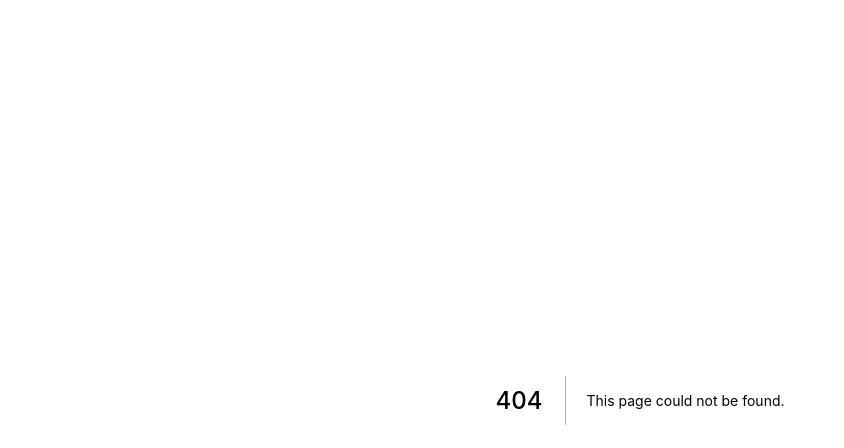
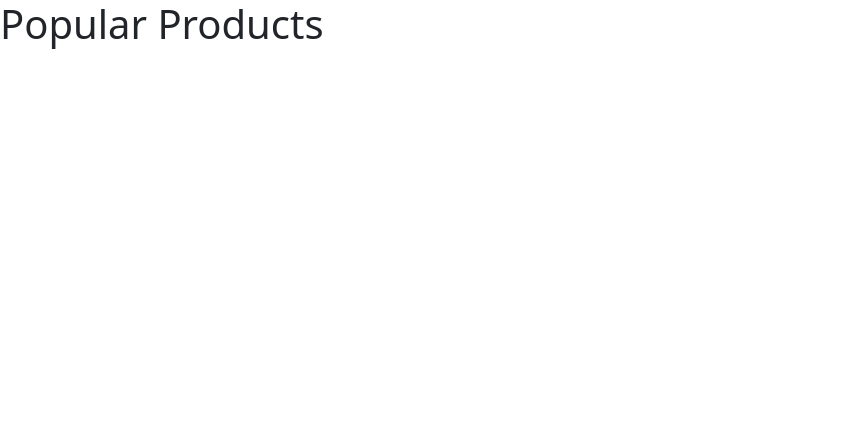
Before and after one commit to masternetfmoraes/loja, a Next.js app: page /components/PopularProducts in a window 1280 px wide. Before the commit this address had no page. Shown: the top 448 px of the page, without its empty margins (0-844 px from the left). Built offline with nearby package versions, Linux system fonts and the light colour scheme.

Commit message:
adicionando a section popular products onde mostra na tela principal os prinicpais produtos

```diff
--- /dev/null
+++ b/pages/components/PopularProducts.jsx
@@ -0,0 +1,8 @@
+import {  Container, Row, Col, Carousel, Card} from 'react-bootstrap';
+export default function PopularProducts(){
+    return(
+        <>
+        <h1>Popular Products</h1>
+        </>
+    )
+}
--- a/pages/index.js
+++ b/pages/index.js
@@ -3,6 +3,7 @@ import Image from 'next/image'
 import styles from '../styles/Home.module.css'
 import MenuTop from './components/MenuTop'
 import CarouselDestaque from './components/CarouselDestaque'
+import PopularProducts from './components/PopularProducts'
 
 export default function Home() {
   return (
@@ -14,6 +15,7 @@ export default function Home() {
       </Head>
       <MenuTop />
       <CarouselDestaque />
+      <PopularProducts />
     </>
   )
 }
```
